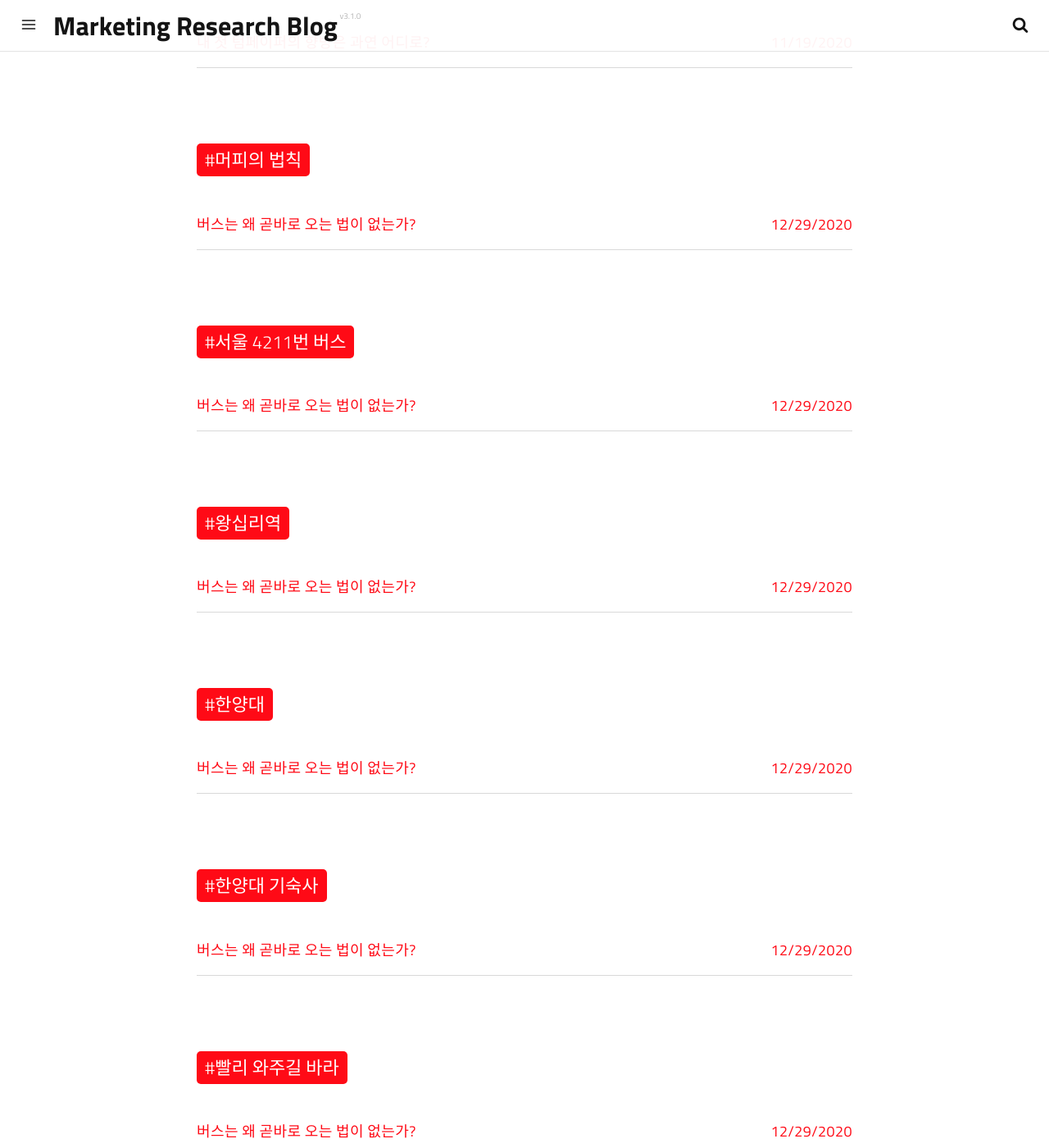
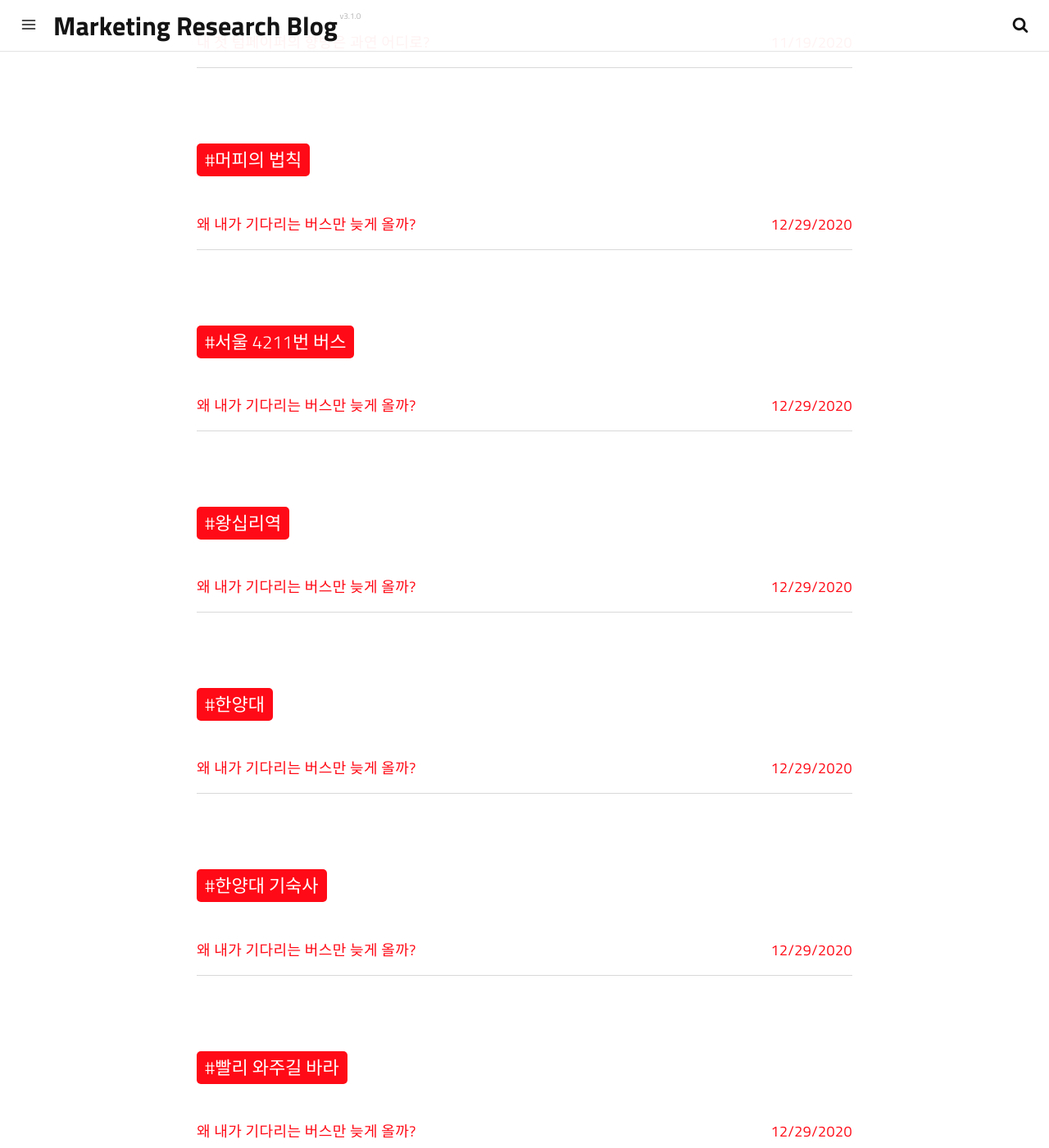
Before and after one commit to yujin2030/chldnjstjr.github.io, a Jekyll site: the page built from tags.html, in a window 1280 px wide and 1400 px high, scrolled down 9040 px. Shown: the whole window at 82% size. Built offline with Jekyll 4.4.1, drawn with Linux system fonts in a browser that asks for light colours; a script that is not in the unit is left out; part of the change alters nothing that is shown.

Commit message:
Update 2011-04-04-the-quick-brown-fox-jumps-over-a-lazy-dog.md

```diff
--- a/_posts/2011-04-04-the-quick-brown-fox-jumps-over-a-lazy-dog.md
+++ b/_posts/2011-04-04-the-quick-brown-fox-jumps-over-a-lazy-dog.md
@@ -1,7 +1,7 @@
 ---
 date: 2020-12-29 12:26:40
 layout: post
-title: 버스는 왜 곧바로 오는 법이 없는가?
+title: 왜 내가 기다리는 버스만 늦게 올까?
 subtitle: 4211번 버스의 발차 시간을 활용한 대기 시간의 기대값 구하기
 description: Lorem ipsum dolor sit amet, consectetur adipisicing elit, sed do eiusmod tempor incididunt ut labore et dolore magna aliqua.
 image: https://res.cloudinary.com/dm7h7e8xj/image/upload/c_scale,w_760/v1506079212/jekflix-capa_vfhuzh.png
@@ -20,14 +20,20 @@ author: 최원석
 > 본 내용은 일반통계학(김우철 외, 2008)의 제 3장 확률과 확률분포의 예제 3.11을 참고하여 만들었습니다.
 
 대중교통은 말그대로 대중교통이기 때문에 내가 원하는 시점에 발차할 수가 없다. 내가 원하는 출발 시점과 실제 출발 시점의 차이를 최대한 줄이려면 최고로 개인화된 대중교통인 택시를 이용하는 것이 좋다. 또 그 차이를 거의 0으로 수렴하게 하는 방법은 역시나 승용차를 구매하는 것이다.
+
 버스와 지하철 그리고 비행기 등등 내가 아닌 타인에 의해 운영되는 교통들은 나의 출발 시점을 전혀 고려해주지 않기 때문에 내가 그들의 시간에 항상 맞춰야 한다는 불편함이 따른다.
 최근에는 일명 '빅데이터'를 활용하여 탑승자들의 승하차 기록을 세밀하게 분석하는 연구가 활발하게 이루어지고 있고 실제로 운수회사, 서울메트로 등에서도 버스와 지하철 배차 간격을 조정하고 있다. 따라서 그 수 많은 기록 중 대중교통을 열심히 이용한 내 기록도 일부 포함되었겠으니 그들이 나를 아주 조금은 고려해준다고 할 수는 있겠다. 그러나 그것은 배려가 아니고 대중교통 배차에 있어 내 승하차 기록의 영향력은 매우 미미하다.
-내가 거주 중인 한양대학교 기숙사의 교통은 서울의 전반적인 교통의 편리함을 고려했을 때 조금 불편한 쪽에 속하는 것 같다. 기숙사와 가장 가까운 역인 용답역은 도보로 10분이 채 걸리지 않으나 용답역에는 애초에 배차가 많이 할당되지 않기 때문에 빠르게 도착하더라도 길게 기다려야 한다. 그 다음 가까운 한양대역과 왕십리역은 각각 도보로 15분, 25분이 걸린다. 최근 학교 내에 많이 보급된 전동킥보드를 타고 이동하자니 버스 운행료보다 비싸고 역까지 가는 과정에서 많은 언덕 때문에 킥보드가 제 힘을 발휘하지 못한다. 기숙사 바로 앞에 있는
 
-# 왜 내가 기다리는 버스는 늦게 오는가?
+내가 거주 중인 한양대학교 기숙사의 교통은 서울의 전반적인 교통의 편리함을 고려했을 때 조금 불편한 쪽에 속하는 것 같다. 기숙사와 가장 가까운 역인 용답역은 도보로 10분이 채 걸리지 않으나 용답역에는 애초에 배차가 많이 할당되지 않기 때문에 빠르게 도착하더라도 길게 기다려야 한다. 그 다음 가까운 한양대역과 왕십리역은 각각 도보로 15분, 25분이 걸린다. 최근 학교 내에 많이 보급된 전동킥보드를 타고 이동하자니 버스 운행료보다 비싸고 역까지 가는 과정에서 많은 언덕 때문에 킥보드가 제 힘을 발휘하지 못한다. 기숙사 바로 앞에 있는 한양여대 앞 정류장에서 4211번 버스를 타고 10분 안에 왕십리역으로 이동하여 지하철을 타는 것이 가장 빠른 루트인데, 문제는 4211번의 버스의 배차 간격이 짧지가 않은 편이라는 것이다. 어떤 때는 차라리 왕십리역을 걸어가거나 용답역에서 지하철을 타고 가는 것이 빠른 것 같다고 느낄 때도 있다.
+
+그런데 정말로 내가 버스를 기다리면서 느끼는 짜증이 단지 내가 성격이 급하거나 약속 시간이 촉박해서 그런 것인지, 아니면 나와 같은 버스 이용자들도 보편적으로 느끼는 짜증인지 궁금했다.
+
+# 왜 내가 기다리는 버스만 늦게 오는가?
 ## Murphy's law
-내가 일상 생활 속 머피의 법칙을 가장 많이 느끼는 순간은 버스와 지하철을 기다릴 때가 아닌가 싶다. 머피의 법칙은 위키백과에 의하면 "하려는 일이 항상 원하지 않는 방향으로만 진행되는 현상을 이르는 말"이라고 한다.
+내가 일상 생활 속 머피의 법칙을 가장 많이 느끼는 순간은 버스와 지하철을 기다릴 때가 아닌가 싶다. 머피의 법칙은 위키백과에 의하면 "하려는 일이 항상 원하지 않는 방향으로만 진행되는 현상을 이르는 말"이라고 한다. 나는 늦잠을 자거나 늦장을 부리다가 늦어놓고는 대중교통의 배차간격을 탓할 때가 많다.
 
-### Heading 3
+## 4211
+
+
 
 #### Heading 4
```
